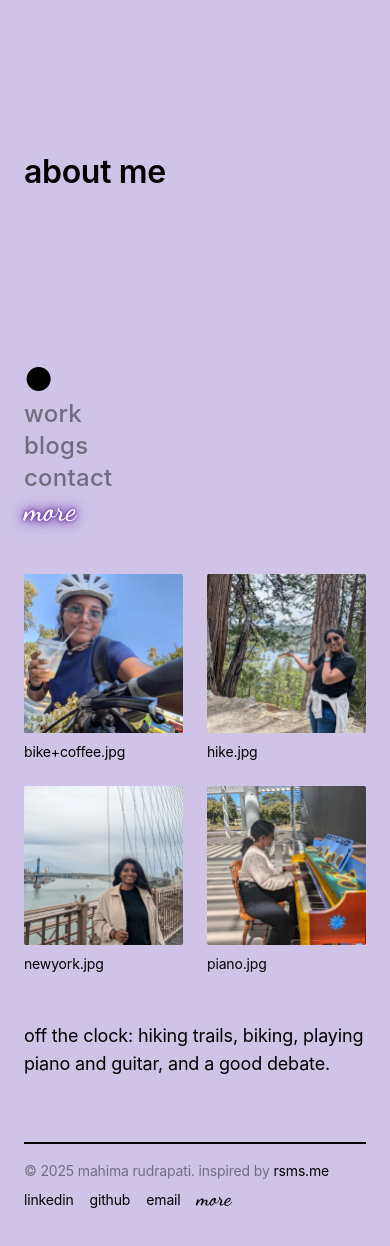
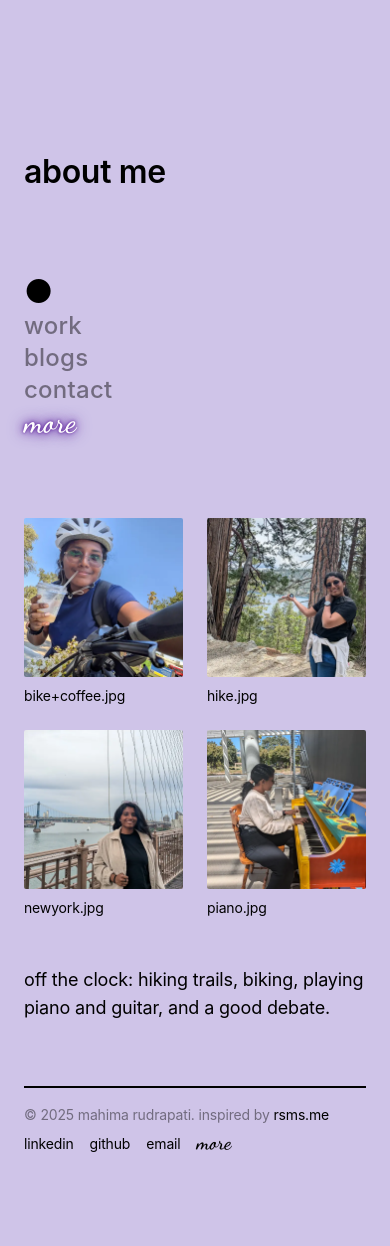
Before and after one commit to blanklavender/my-portfolio, a React (Vite) app: page /more in a window 390 px wide. Shown: the top 1246 px of the page. Built offline with nearby package versions, Linux system fonts and the light colour scheme; a web font is replaced by a local one.

Commit message:
added gap in mobile view

```diff
--- a/src/index.css
+++ b/src/index.css
@@ -124,8 +124,9 @@ body {
 }
 
 @media (max-width: 640px) {
+	/* Phones: more room between the stacked menu and the page content */
 	.after-masthead {
-		margin-top: 48px;
+		margin-top: 80px;
 	}
 }
 
@@ -315,8 +316,14 @@ html.fonts-ready .page-title {
 @media (max-width: 640px) {
 	.masthead {
 		--title-top: 120px;
-		--title-gap: 48px;
+		--title-gap: 80px;
 		padding-top: 32px;
+	}
+
+	/* The menu stacks under the title here, so the title takes only the lines it needs
+	   instead of reserving four, and the menu starts right below it */
+	.page-title {
+		height: auto;
 	}
 
 	.menu {
@@ -923,3 +930,23 @@ main:has(.pre-footer) + .site-footer {
 		right: calc((100vw - 1460px) / 2 + 32px);
 	}
 }
+
+/* Home: the headline block and the quick-link cards share the column under the menu */
+.home-cards {
+	margin-top: 2.5rem;
+}
+
+/* Phones: headline, links and the open-to-roles note go above the intro; the cards stay below it */
+@media (max-width: 640px) {
+	.home-aside {
+		display: contents;
+	}
+
+	.home-summary {
+		order: -1;
+	}
+
+	.home-cards {
+		margin-top: 0;
+	}
+}
--- a/src/pages/Home.tsx
+++ b/src/pages/Home.tsx
@@ -60,7 +60,9 @@ const Home = () => (
           </p>
         </div>
 
-        <div className="s2 t2">
+        {/* On phones this column comes apart: the headline block moves above the intro, the cards stay below */}
+        <div className="s2 t2 home-aside">
+          <div className="home-summary">
             <p className="lead">{headline}</p>
             <div className="social mt-4">
               <a href={GITHUB} target="_blank" rel="noopener noreferrer" aria-label="GitHub">
@@ -77,7 +79,8 @@ const Home = () => (
               Open to full-time roles as {lookingFor.slice(0, -1).join(', ')} or {lookingFor.at(-1)}, from December
               2026. <Link to="/contact">Get in touch →</Link>
             </div>
-          <div className="mt-10 grid grid-cols-2 gap-2">
+          </div>
+          <div className="home-cards grid grid-cols-2 gap-2">
             <Link to="/work" className="quick-link">
               <small>Research & projects</small>
               Go to work →
```
Lines whose indentation alone changed are shown as unchanged.
